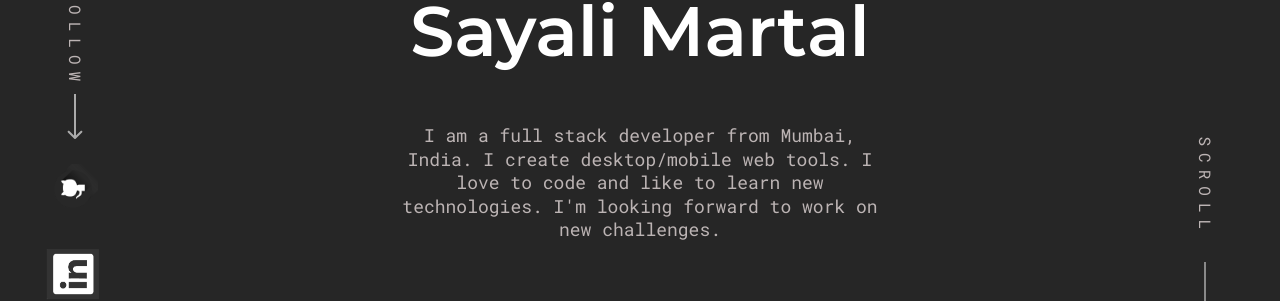
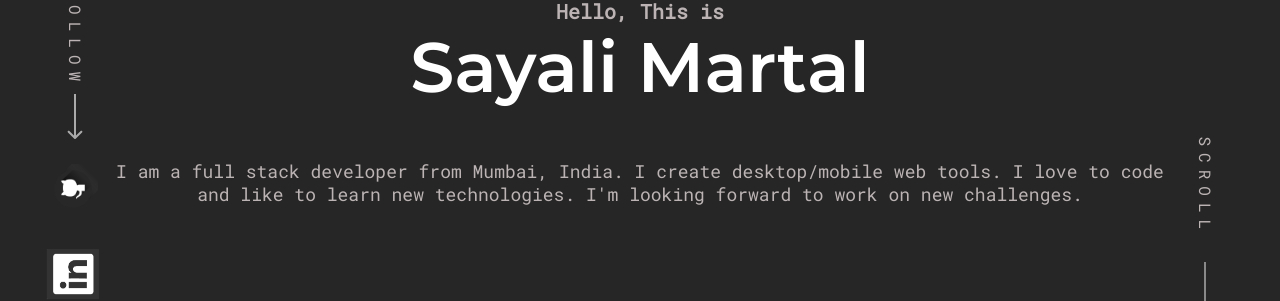
Before and after one commit to sayali-martal/Portfolio, a React (Create React App) app: page / in a window 1280 px wide. Shown: the part 148-449 px from the top of the page. Built offline with nearby package versions, Linux system fonts and the light colour scheme; a web font is replaced by a local one.

Commit message:
Removed max-width

```diff
--- a/src/components/PText.js
+++ b/src/components/PText.js
@@ -2,7 +2,6 @@ import React from 'react';
 import styled from 'styled-components';
 
 const PStyle = styled.div`
-  max-width: 500px;
   margin: 0 auto;
   font-size: 1.8rem;
   line-height: 1.3em;
```
